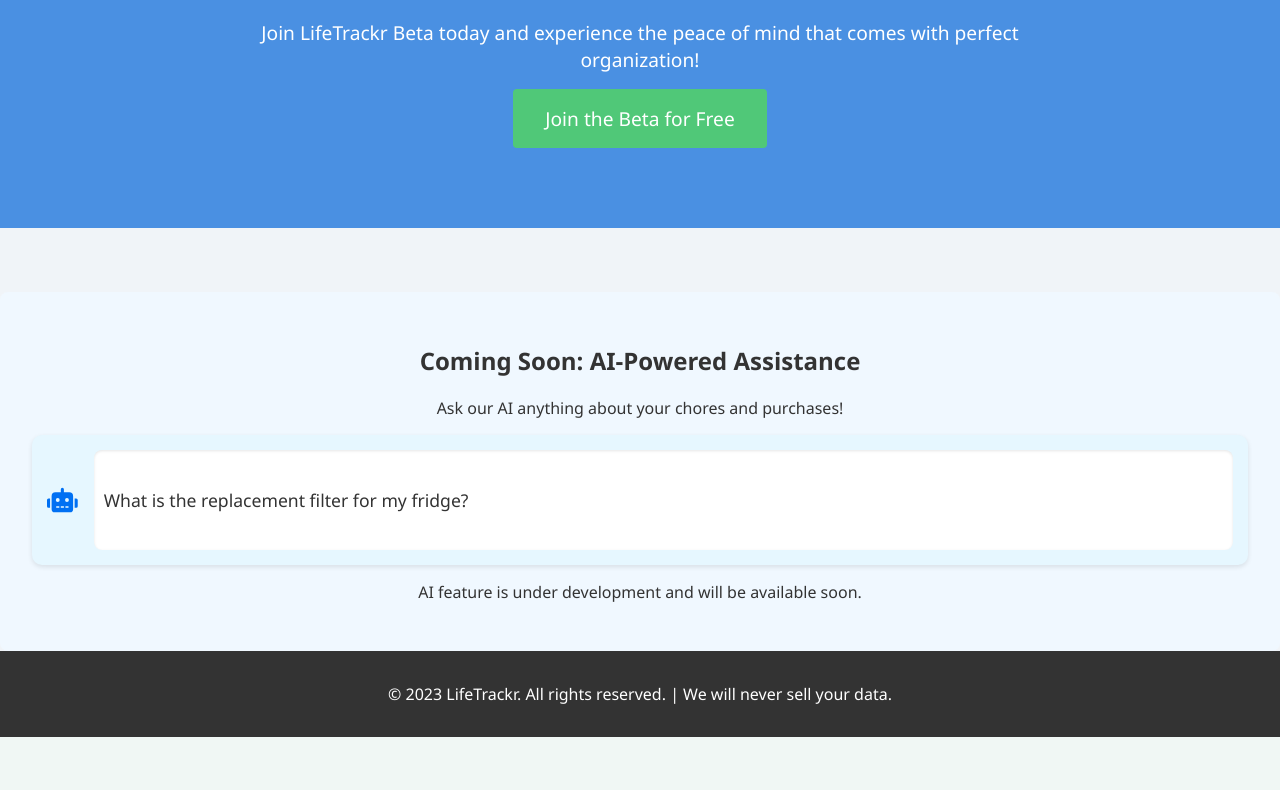
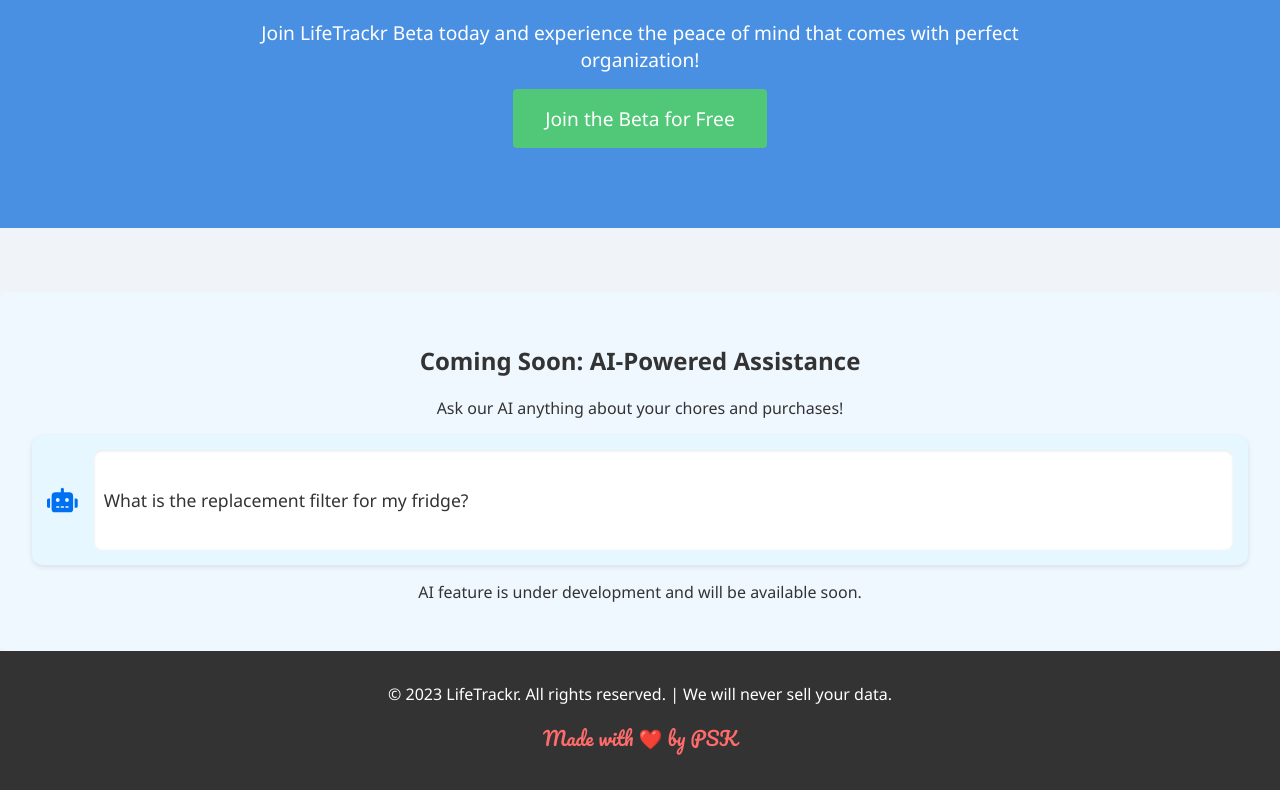
Before and after one commit to partha14/Lifetrackr, a Next.js app: page / in a window 1280 px wide. Shown: the part 1200-1990 px from the top of the page. Before the commit the page ends 1937 px from the top, so only its background shows below. Built offline with nearby package versions, Linux system fonts and the light colour scheme.

Commit message:
feat: add "Made with ❤️ by PSK" to footer

```diff
--- a/pages/index.tsx
+++ b/pages/index.tsx
@@ -11,6 +11,7 @@ export default function Home() {
         <title>LifeTrackr Beta - Organize Your Work and Life | Life Management App</title>
         <meta name="description" content="LifeTrackr Beta: The innovative life management app to simplify and organize your work and personal life. Track purchases, manage chores, and more. Join the beta now!" />
         <link rel="icon" href="/favicon.ico" />
+        <link href="https://fonts.googleapis.com/css2?family=Pacifico&display=swap" rel="stylesheet" />
       </Head>
 
       <main className={styles.main}>
@@ -86,6 +87,7 @@ export default function Home() {
 
       <footer className={styles.footer}>
         <p>© 2023 LifeTrackr. All rights reserved. | We will never sell your data.</p>
+        <p className={styles.madeBy}>Made with ❤️ by PSK</p>
       </footer>
     </div>
   );
--- a/styles/Home.module.css
+++ b/styles/Home.module.css
@@ -267,6 +267,13 @@
   text-decoration: underline;
 }
 
+.madeBy {
+  font-family: 'Pacifico', cursive;
+  font-size: 1.2rem;
+  color: #ff6b6b;
+  margin-top: 0.5rem;
+}
+
 .upcomingFeatures {
   background-color: #f0f4f8;
   padding: 6rem 2rem;
```
